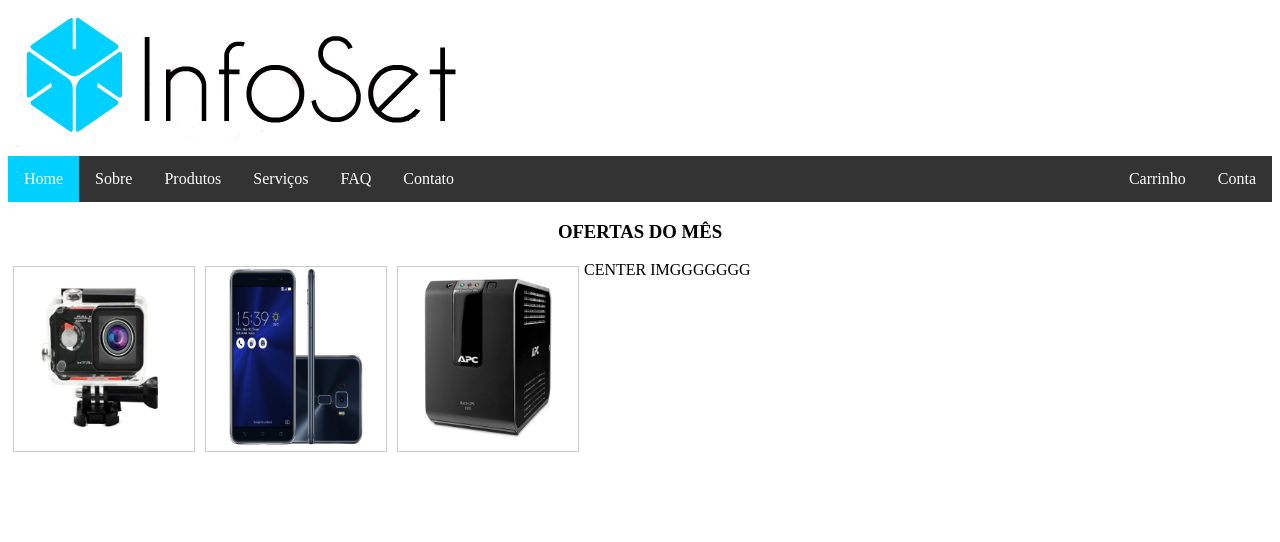
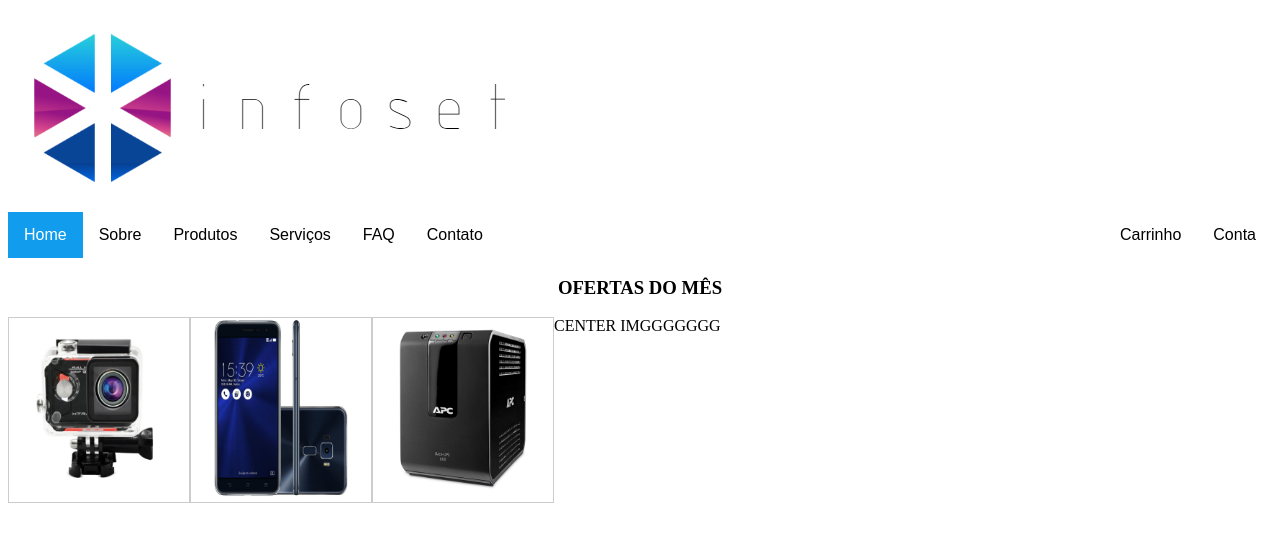
Before and after one commit to labrinasari/site, a PHP site: page / in a window 1280 px wide. Shown: the top 542 px of the page. Run offline with PHP 8.4, Linux system fonts and the light colour scheme.

Commit message:
opa,tudo bem

```diff
--- a/index.php
+++ b/index.php
@@ -7,7 +7,8 @@ ul {
     margin: 0;
     padding: 0;
     overflow: hidden;
-    background-color: #333;
+    background-color: white;
+    font-family: arial, sans-serif;
 }
 
 li {
@@ -16,14 +17,14 @@ li {
 
 li a, .dropbtn {
     display: inline-block;
-    color: white;
+    color: black;
     text-align: center;
     padding: 14px 16px;
     text-decoration: none;
 }
 
 li a:hover, .dropdown:hover .dropbtn {
-    background-color: black;
+    background-color: #b32d86;
 }
 
 li.dropdown {
@@ -33,7 +34,7 @@ li.dropdown {
 .dropdown-content {
     display: none;
     position: absolute;
-    background-color: #333;
+    background-color: #094794;
     min-width: 160px;
     box-shadow: 0px 8px 16px 0px rgba(0,0,0,0.2);
 }
@@ -52,17 +53,21 @@ li.dropdown {
     display: block;
 }
 li a:hover:not(.active) {
-    background-color: #111;
+    background-color: #b32d86;;
 }
 
 .active {
-    background-color: #00d0ff;
+    background-color: #119ced;
+    color:white;
 }
 div.img {
     margin: 5px;
     border: 1px solid #ccc;
     float: left;
     width: 180px;
+    text-align: center;
+    display: block;
+    margin: 0 auto;
 }
 
 div.img:hover {
@@ -78,11 +83,9 @@ div.desc {
     padding: 15px;
     text-align: center;
 }
-div.galer{
-    text-align: center;
-}
+
 </style>
-<img src="img/logoinfoset.png">
+<img src="img/pot.jpg">
 </head>
 <body>
 
@@ -95,7 +98,7 @@ div.galer{
       <a href="#">Notebook</a>
       <a href="#">Teclado</a>
       <a href="#">Mouse</a>
-      <a href="#">Smartphone</a>
+      <a href="#"></i> Smartphone</a>
       <a href="#">TV/Tela</a>
       <a href="#">Console</a>
     </div>
@@ -108,7 +111,6 @@ div.galer{
 </ul>
 
 <center><h3>OFERTAS DO MÊS</h3></center>
-<div class="galer">
 <div class="img">
   <a target="_blank" href="img/xtrax.jpg">
  <img src='img/xtrax.jpg' width='500' height='500' onmouseover="this.src='img/xtraxop.jpg';" onmouseout="this.src='img/xtrax.jpg';" />
@@ -126,7 +128,6 @@ div.galer{
  <img src='img/nob.jpg' width='500' height='500' onmouseover="this.src='img/nobop.jpg';" onmouseout="this.src='img/nob.jpg';" />
   </a>
 </div>
-</div>
 </body>
 </html>
 
```
Also changed, not shown: img/poo.jpg (added), img/pot.jpg (added).
